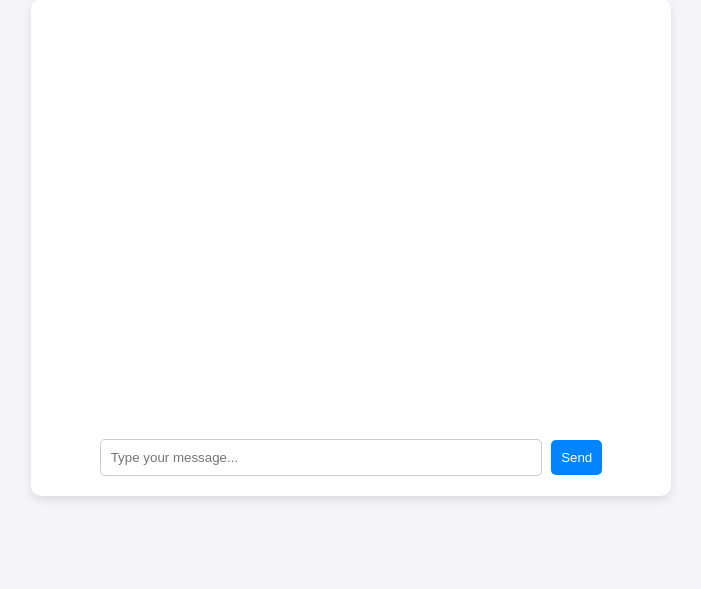
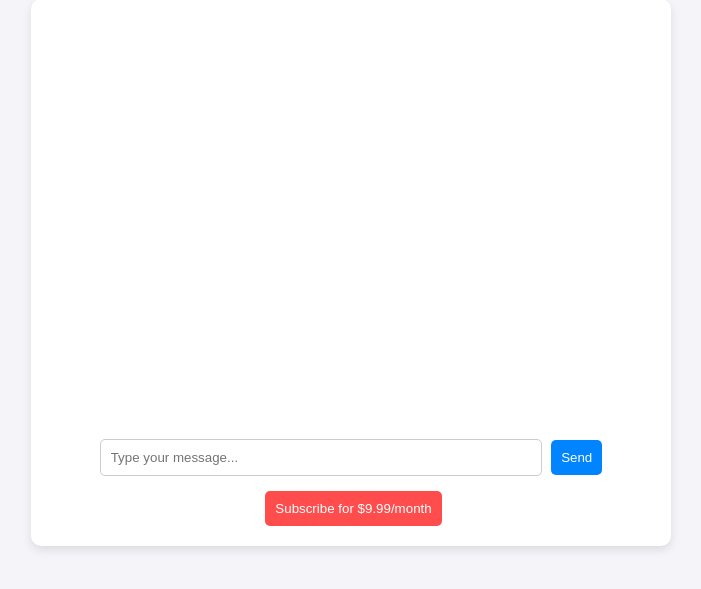
Before and after one commit to daikstar/my-chatbot2, a Flask app: page / in a window 1280 px wide. Shown: the part 81-670 px from the top of the page, without its empty margins (289-990 px from the left). Run offline with Flask 3, Linux system fonts and the light colour scheme; some libraries are stand-ins or nearby versions.

Commit message:
Added subscription button and UI improvements

```diff
--- a/templates/index.html
+++ b/templates/index.html
@@ -80,6 +80,13 @@
         button:hover {
             background-color: #005bb5;
         }
+        #subscribe-button {
+            background-color: #ff4d4d;
+            margin-top: 15px;
+        }
+        #subscribe-button:hover {
+            background-color: #cc0000;
+        }
     </style>
 </head>
 <body>
@@ -89,8 +96,10 @@
         <div id="chat-box"></div>
         <input type="text" id="user-input" placeholder="Type your message...">
         <button onclick="sendMessage()">Send</button>
+        <button id="subscribe-button">Subscribe for $9.99/month</button>
     </div>
 
+    <script src="https://js.stripe.com/v3/"></script>
     <script>
         async function sendMessage() {
             let userInput = document.getElementById("user-input").value;
@@ -129,14 +138,35 @@
 
             // Remove "typing..." effect and show chatbot response
             document.getElementById("typing-indicator").remove();
-            chatBox.innerHTML += `
-                <div class="message bot">
-                    <img src="https://cdn-icons-png.flaticon.com/512/4712/4712034.png" class="avatar">
-                    <span>${data.reply}</span>
-                </div>`;
+
+            // If user is not subscribed, show subscription message
+            if (data.reply.includes("⚠️ You need a subscription")) {
+                chatBox.innerHTML += `
+                    <div class="message bot">
+                        <img src="https://cdn-icons-png.flaticon.com/512/4712/4712034.png" class="avatar">
+                        <span>${data.reply}</span>
+                    </div>`;
+                document.getElementById("subscribe-button").style.display = "block";
+            } else {
+                chatBox.innerHTML += `
+                    <div class="message bot">
+                        <img src="https://cdn-icons-png.flaticon.com/512/4712/4712034.png" class="avatar">
+                        <span>${data.reply}</span>
+                    </div>`;
+            }
 
             chatBox.scrollTop = chatBox.scrollHeight;
         }
+
+        // Stripe Checkout
+        document.getElementById("subscribe-button").addEventListener("click", async () => {
+            let response = await fetch("/create-checkout-session", { method: "POST" });
+            let session = await response.json();
+            if (session.id) {
+                let stripe = Stripe("your-stripe-publishable-key-here");
+                stripe.redirectToCheckout({ sessionId: session.id });
+            }
+        });
     </script>
 
 </body>
```
